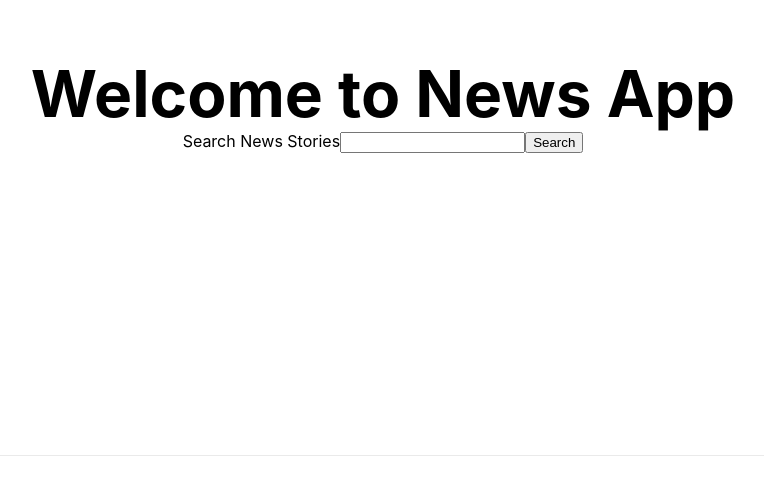
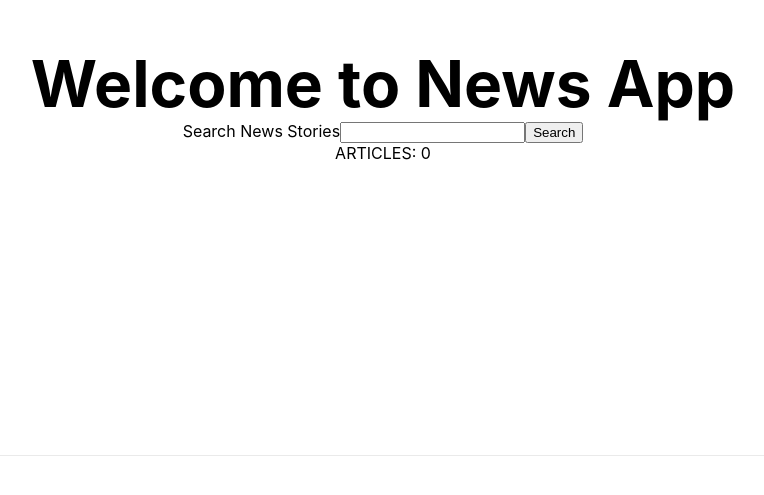
Before and after one commit to dalla777/news-app, a Next.js app: page / in a window 1280 px wide. Shown: the part 245-740 px from the top of the page, without its empty margins (257-1021 px from the left). Built offline with nearby package versions, Linux system fonts and the light colour scheme.

Commit message:
rendering article headline

```diff
--- a/pages/index.js
+++ b/pages/index.js
@@ -5,6 +5,7 @@ import { useState } from 'react'
 export default function Home() {
 
   const [searchQuery, setSearchQuery] = useState('')
+  const [articleList, setArticleList] = useState([])
 
   const newsApiUrl = 'https://newsapi.org/v2/everything'
   const apiKey = 'aae4090dda494124b1d4a31f0bf042e6'
@@ -14,10 +15,12 @@ export default function Home() {
     fetch(`${newsApiUrl}?q=${searchQuery}&apiKey=${apiKey}`)
       .then((response) => {
         if (response.ok) {
-          console.log(response.json());
+          return response.json();
         } else {
-          console.log('oops');
+          return [];
         }
+      }).then(data => {
+        setArticleList(data.articles);
       })
   }
 
@@ -37,7 +40,12 @@ export default function Home() {
           <input name="search" value={searchQuery} onChange={(e) => setSearchQuery(e.target.value)} ></input>
           <button type="submit">Search</button>
         </form>
-
+        <div>
+          ARTICLES: {articleList.length}
+        {articleList.map(article => {
+          return (<p key={article.url}> > {article.title} </p>)
+        })}
+        </div>
       </main>
 
       <footer className={styles.footer}>
```
